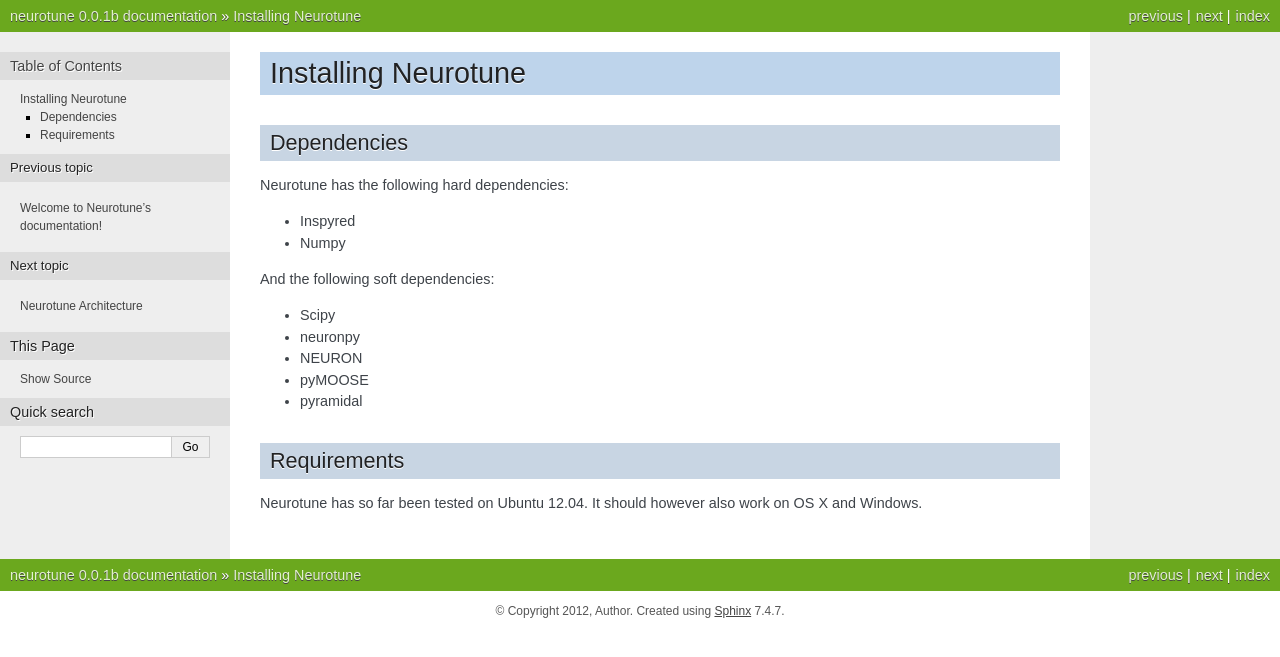
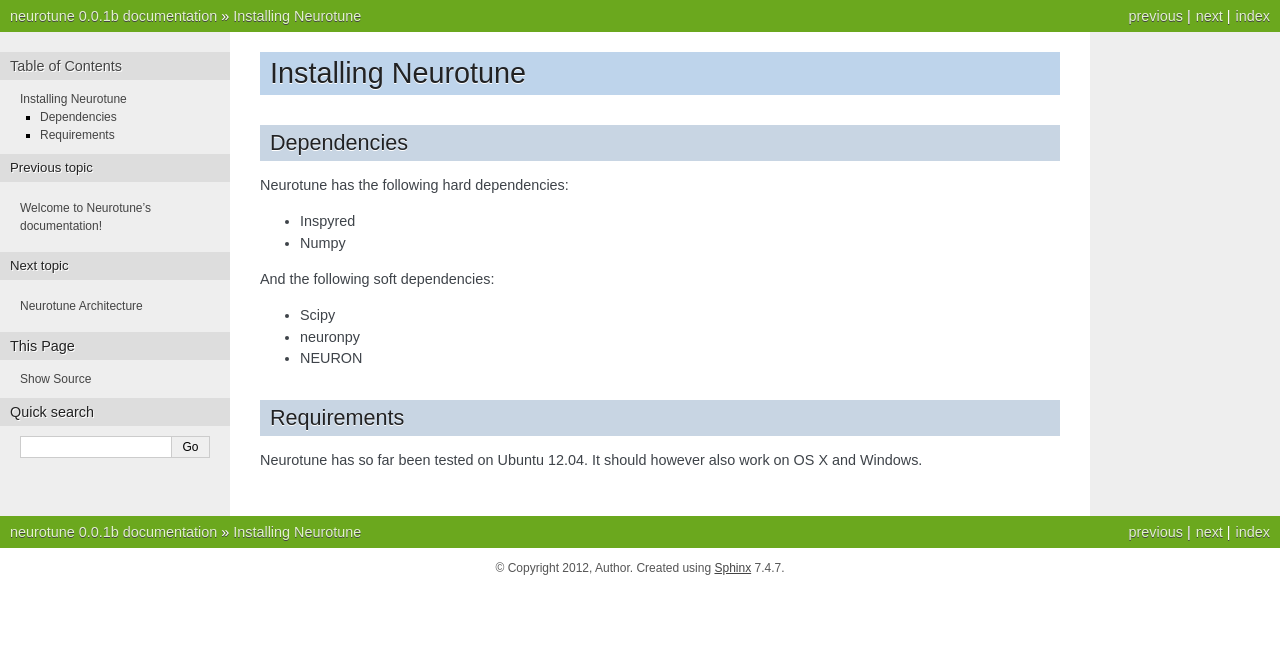
Before and after one commit to NeuralEnsemble/neurotune, a Sphinx documentation site: the page built from doc/installation.rst, in a window 1280 px wide. Shown: the top 657 px of the page. Built offline with Sphinx 7.4.7, drawn with Linux system fonts in a browser that asks for light colours.

Commit message:
removed unneeded soft dependency

```diff
--- a/doc/installation.rst
+++ b/doc/installation.rst
@@ -14,8 +14,6 @@
 * Scipy
 * neuronpy
 * NEURON
-* pyMOOSE
-* pyramidal
 
 Requirements
 ---------------------
```
